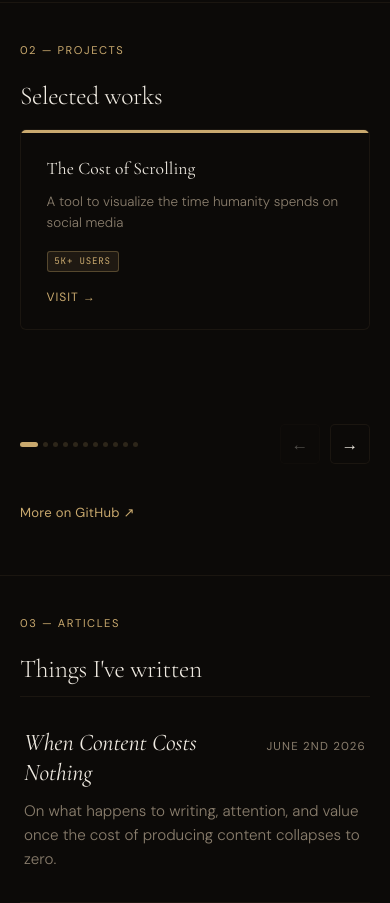
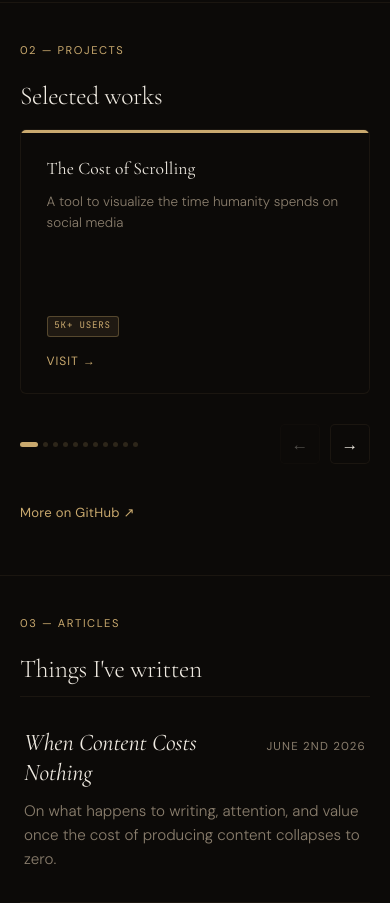
Before and after one commit to azariak/portfolio, a React (Vite) app: page / in a window 390 px wide. Shown: the part 1240-2143 px from the top of the page. Built offline with nearby package versions, Linux system fonts and the light colour scheme; the HTML template or start-up script is replaced by a standard one.

Commit message:
Match project card heights on mobile

```diff
--- a/src/components/Card.css
+++ b/src/components/Card.css
@@ -200,9 +200,17 @@ button.card-link {
   font: inherit;
 }
 
-/* Mobile project card wrapper — makes whole card tappable */
+/* Mobile project card wrapper — makes whole card tappable.
+   Flex (not block) so the card inherits the carousel slide's stretched
+   height and every project box matches the tallest one. */
 a.card-mobile-link {
-  display: block;
+  display: flex;
+  min-width: 0;
   text-decoration: none;
   color: inherit;
 }
+
+a.card-mobile-link > .card {
+  flex: 1;
+  min-width: 0;
+}
```
